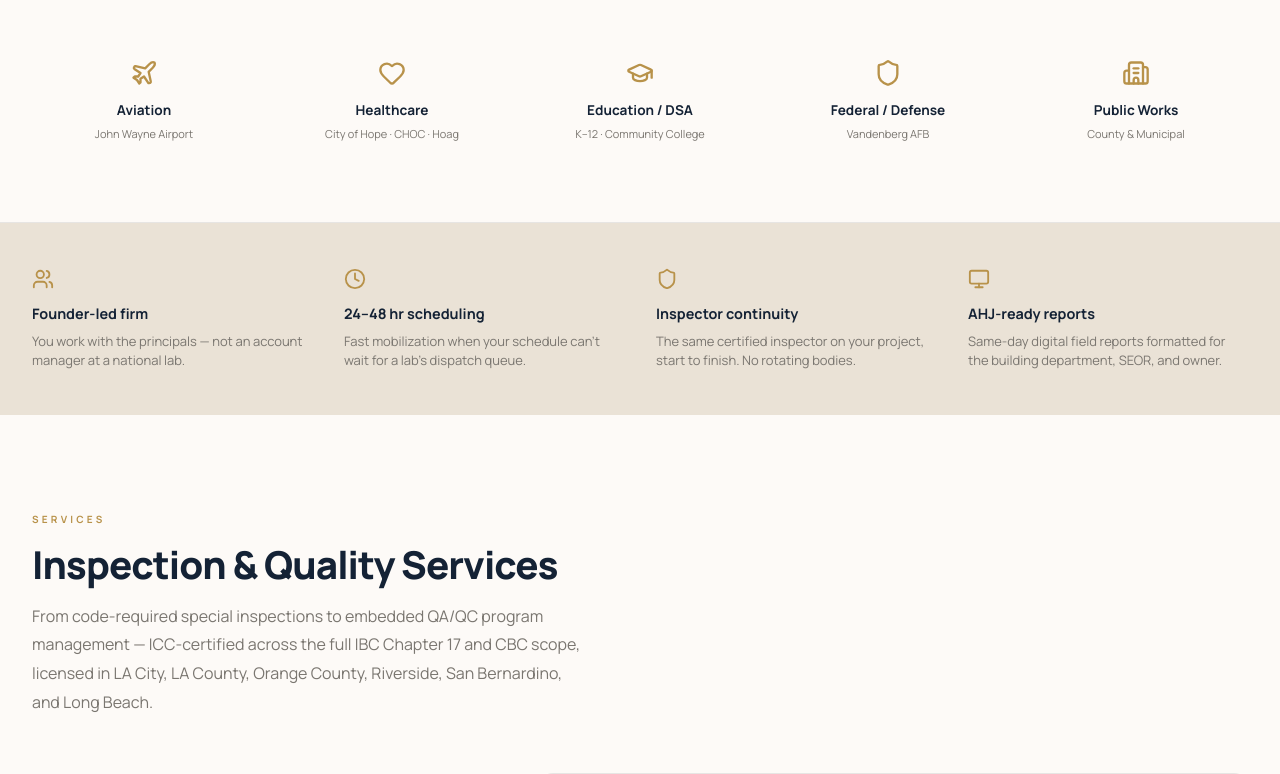
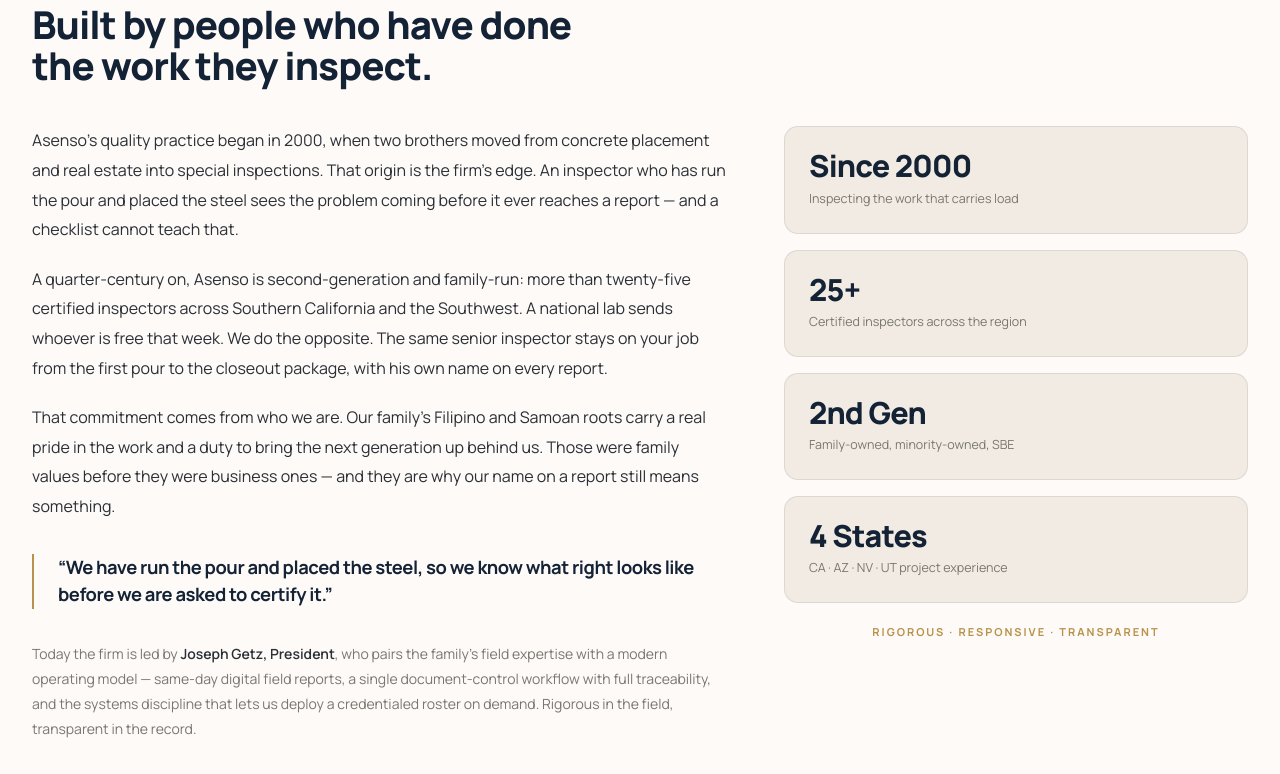
Before and after one commit to joegetz/asenso-inspections, a Next.js app: page / in a window 1280 px wide. Shown: the part 991-1765 px from the top of the page. Built offline with nearby package versions, Linux system fonts and the light colour scheme.

Commit message:
Add The Firm story section with founder-led, heritage, and modern-ops framing

```diff
--- a/app/page.tsx
+++ b/app/page.tsx
@@ -1,6 +1,7 @@
 import { Nav } from "@/components/nav";
 import { IdentityBand } from "@/components/identity-band";
 import { Hero } from "@/components/hero";
+import { FirmStory } from "@/components/firm-story";
 import { ProjectProof } from "@/components/project-proof";
 import { DiffBand } from "@/components/diff-band";
 import { Services } from "@/components/services";
@@ -19,15 +20,16 @@
       <Nav />
       <IdentityBand />
       <Hero />
+      <FirmStory />
+      <WhoWeServe />
       <ProjectProof />
+      <Services />
       <DiffBand />
-      <Services />
       <Credentials />
       <WhyAsenso />
+      <SeniorStaff />
       <Process />
       <Projects />
-      <SeniorStaff />
-      <WhoWeServe />
       <ContactSection />
       <Footer />
     </>
--- /dev/null
+++ b/components/firm-story.tsx
@@ -0,0 +1,90 @@
+import { SectionTag } from "./section-tag";
+
+const stats = [
+  { value: "Since 2000", label: "Inspecting the work that carries load" },
+  { value: "25+", label: "Certified inspectors across the region" },
+  { value: "2nd Gen", label: "Family-owned, minority-owned, SBE" },
+  { value: "4 States", label: "CA · AZ · NV · UT project experience" },
+];
+
+export function FirmStory() {
+  return (
+    <section id="firm" className="bg-offwhite py-24 px-8 border-b border-border">
+      <div className="max-w-[--container-site] mx-auto">
+        <SectionTag>The Firm</SectionTag>
+        <h2 className="text-[clamp(1.9rem,3vw,2.6rem)] font-extrabold leading-[1.07] tracking-tight text-navy mb-4 max-w-[720px]">
+          Built by people who have done
+          <br />
+          the work they inspect.
+        </h2>
+
+        <div className="grid grid-cols-1 lg:grid-cols-[1.5fr_1fr] gap-14 items-start mt-10">
+          {/* Narrative */}
+          <div className="flex flex-col gap-5">
+            <p className="text-[16px] text-charcoal leading-[1.85]">
+              Asenso&rsquo;s quality practice began in 2000, when two brothers
+              moved from concrete placement and real estate into special
+              inspections. That origin is the firm&rsquo;s edge. An inspector who
+              has run the pour and placed the steel sees the problem coming before
+              it ever reaches a report &mdash; and a checklist cannot teach that.
+            </p>
+            <p className="text-[16px] text-charcoal leading-[1.85]">
+              A quarter-century on, Asenso is second-generation and family-run:
+              more than twenty-five certified inspectors across Southern
+              California and the Southwest. A national lab sends whoever is free
+              that week. We do the opposite. The same senior inspector stays on
+              your job from the first pour to the closeout package, with his own
+              name on every report.
+            </p>
+            <p className="text-[16px] text-charcoal leading-[1.85]">
+              That commitment comes from who we are. Our family&rsquo;s Filipino
+              and Samoan roots carry a real pride in the work and a duty to bring
+              the next generation up behind us. Those were family values before
+              they were business ones &mdash; and they are why our name on a
+              report still means something.
+            </p>
+
+            <blockquote className="border-l-2 border-gold pl-6 my-3">
+              <p className="text-[1.15rem] font-bold text-navy leading-[1.5] tracking-tight">
+                &ldquo;We have run the pour and placed the steel, so we know what
+                right looks like before we are asked to certify it.&rdquo;
+              </p>
+            </blockquote>
+
+            <p className="text-[14px] text-muted leading-[1.8]">
+              Today the firm is led by{" "}
+              <strong className="text-charcoal font-semibold">
+                Joseph Getz, President
+              </strong>
+              , who pairs the family&rsquo;s field expertise with a modern
+              operating model &mdash; same-day digital field reports, a
+              single document-control workflow with full traceability, and the
+              systems discipline that lets us deploy a credentialed roster on
+              demand. Rigorous in the field, transparent in the record.
+            </p>
+          </div>
+
+          {/* Stats */}
+          <div className="flex flex-col gap-4">
+            {stats.map((s) => (
+              <div
+                key={s.value}
+                className="bg-sand/60 border border-border rounded-xl p-6"
+              >
+                <div className="text-[1.9rem] font-extrabold text-navy leading-none tracking-tight mb-2">
+                  {s.value}
+                </div>
+                <div className="text-[12.5px] text-muted leading-[1.5]">
+                  {s.label}
+                </div>
+              </div>
+            ))}
+            <div className="text-[11px] font-bold tracking-[0.18em] uppercase text-gold text-center mt-1">
+              Rigorous · Responsive · Transparent
+            </div>
+          </div>
+        </div>
+      </div>
+    </section>
+  );
+}
--- a/components/nav.tsx
+++ b/components/nav.tsx
@@ -4,11 +4,12 @@
 import { Logo } from "./logo";
 
 const links = [
+  { href: "#firm", label: "The Firm" },
   { href: "#services", label: "Services" },
   { href: "#credentials", label: "Credentials" },
   { href: "#why", label: "Why Asenso" },
+  { href: "#senior-staff", label: "Senior Staff" },
   { href: "#projects", label: "Projects" },
-  { href: "#senior-staff", label: "Senior Staff" },
   { href: "#contact", label: "Contact" },
 ];
 
```
